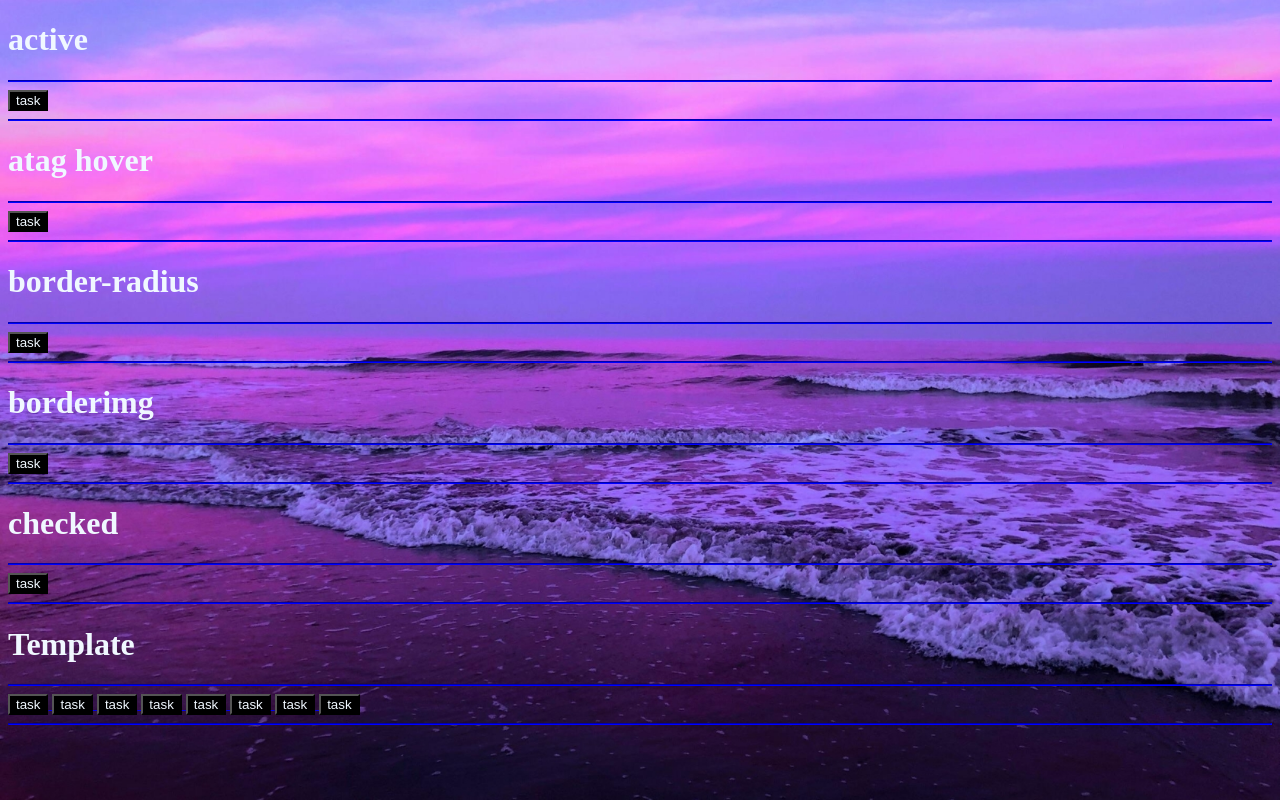
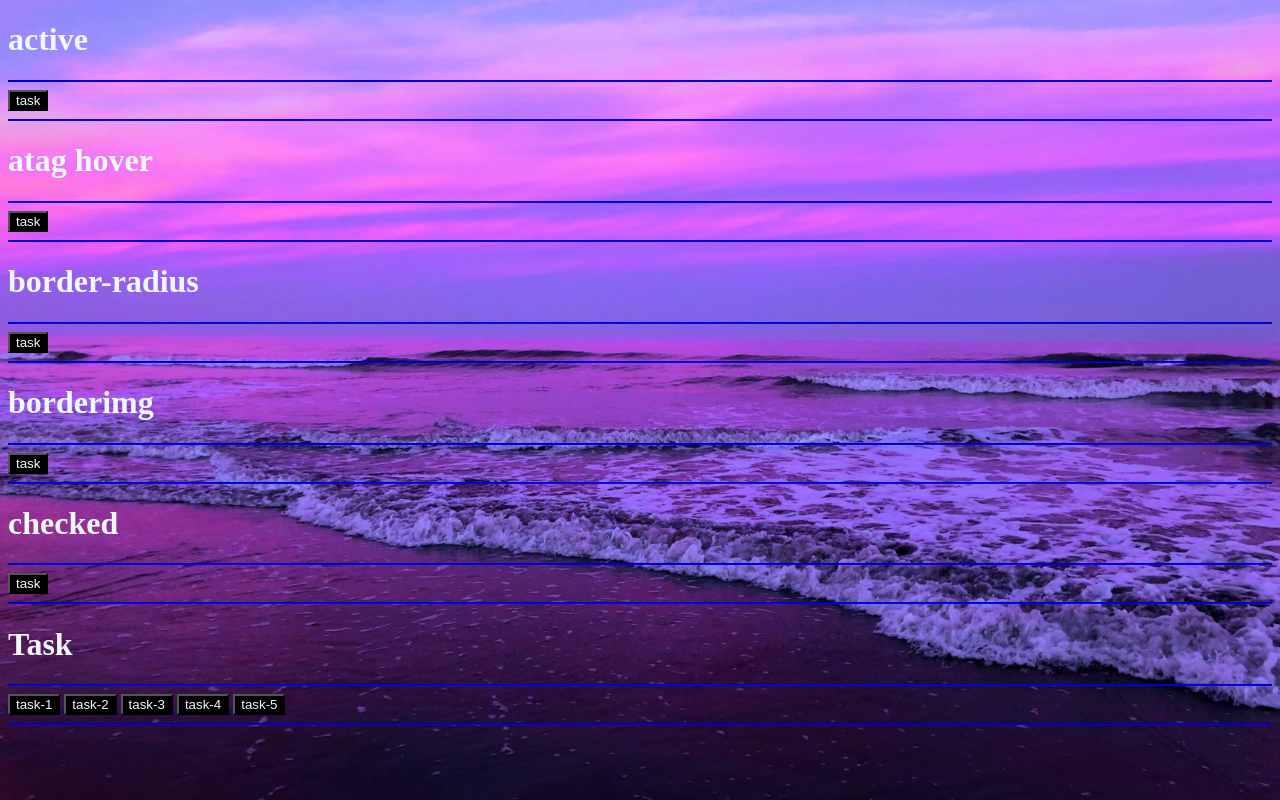
Before and after one commit to raghuvanshimanan/ccs-task, a plain HTML site: page index.html in a window 1280 px wide. Drawn offline with Linux system fonts and the light colour scheme.

Commit message:
modified file

```diff
--- a/index.html
+++ b/index.html
@@ -64,32 +64,23 @@
       </a>
     </div>
     <hr />
-    <h1><div class="btn">Template</div></h1>
+    <h1><div class="btn">Task</div></h1>
     <hr />
     <div class="btn">
-      <a href="./CSS Template-2.html">
-        <button>task</button>
+      <a href="./task.html">
+        <button>task-1</button>
       </a>
-      <a href="./CSS Template.html">
-        <button>task</button>
+      <a href="./task-2.html">
+        <button>task-2</button>
       </a>
-      <a href="./Template using Grid.html">
-        <button>task</button>
+      <a href="./task-of media.html">
+        <button>task-3</button>
       </a>
-      <a href="./Template using Grid-unequal.html">
-        <button>task</button>
+      <a href="./example-of-task.html">
+        <button>task-4</button>
       </a>
-      <a href="./Template using Float.html">
-        <button>task</button>
-      </a>
-      <a href="./Template using Float-unequal.html">
-        <button>task</button>
-      </a>
-      <a href="./Template using Flexbox.html">
-        <button>task</button>
-      </a>
-      <a href="./Template using Flexbox-unequal.html">
-        <button>task</button>
+      <a href="./Responsive-img-task-2.html">
+        <button>task-5</button>
       </a>
     </div>
     <hr />
```
